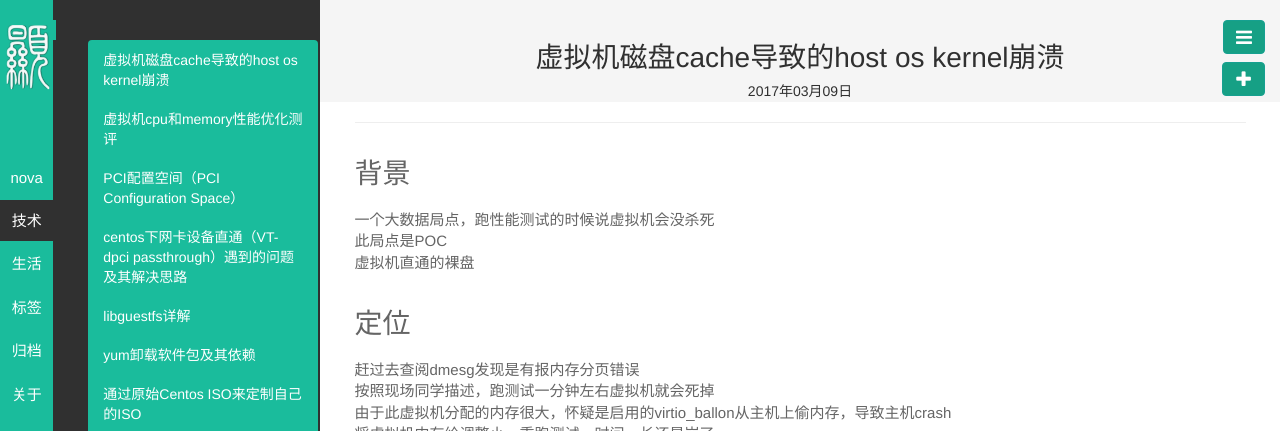
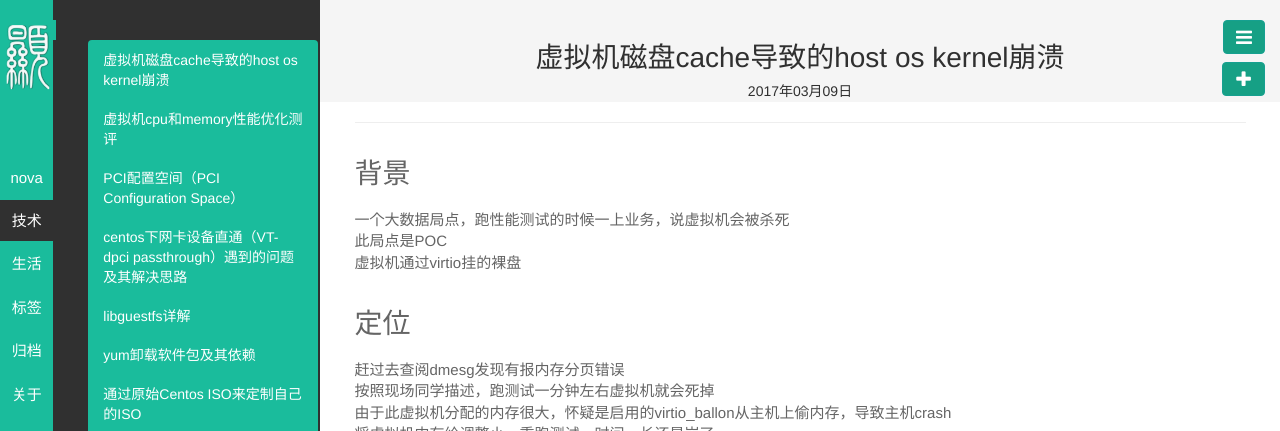
Before and after one commit to byHAN/byhan.github.io, a Jekyll site: the page built from _posts/技术/2017-03-09-vm disk cache lead host os to crash.md, in a window 1280 px wide, cut to the strip 0-431 px from the top of the page. Built offline with Jekyll 4.4.1, drawn with Linux system fonts in a browser that asks for light colours.

Commit message:
Signed-off-by: byhan <10821712@qq.com>

```diff
--- a/_posts/技术/2017-03-09-vm disk cache lead host os to crash.md
+++ b/_posts/技术/2017-03-09-vm disk cache lead host os to crash.md
@@ -9,18 +9,17 @@ description:
 
 ## 背景 ##
 
-一个大数据局点，跑性能测试的时候说虚拟机会没杀死
+一个大数据局点，跑性能测试的时候一上业务，说虚拟机会被杀死
 此局点是POC
-虚拟机直通的裸盘
+虚拟机通过virtio挂的裸盘
 
 
 ## 定位 ##
 
-赶过去查阅dmesg发现是有报内存分页错误
+赶过去查阅dmesg发现有报内存分页错误
 按照现场同学描述，跑测试一分钟左右虚拟机就会死掉
 由于此虚拟机分配的内存很大，怀疑是启用的virtio_ballon从主机上偷内存，导致主机crash
 将虚拟机内存给调整小，重跑测试，时间一长还是崩了
-
 
 free -m查看（这是后续补图，在现场没有截图）
 ![](http://i.imgur.com/A9k17Py.png)
@@ -34,7 +33,7 @@ buff/cache部分会急剧增加，导致free和available的内存不停减少
 
 现场将磁盘cache禁止掉
 
-![](http://i.imgur.com/PYjvXEw.png)
+![](http://i.imgur.com/GmjZwvC.png)
 
 
 ## 解决 ##
```
Also changed, not shown: _posts/技术/2017-03-09-cpu pin and numa.md (+26 -2 lines).
